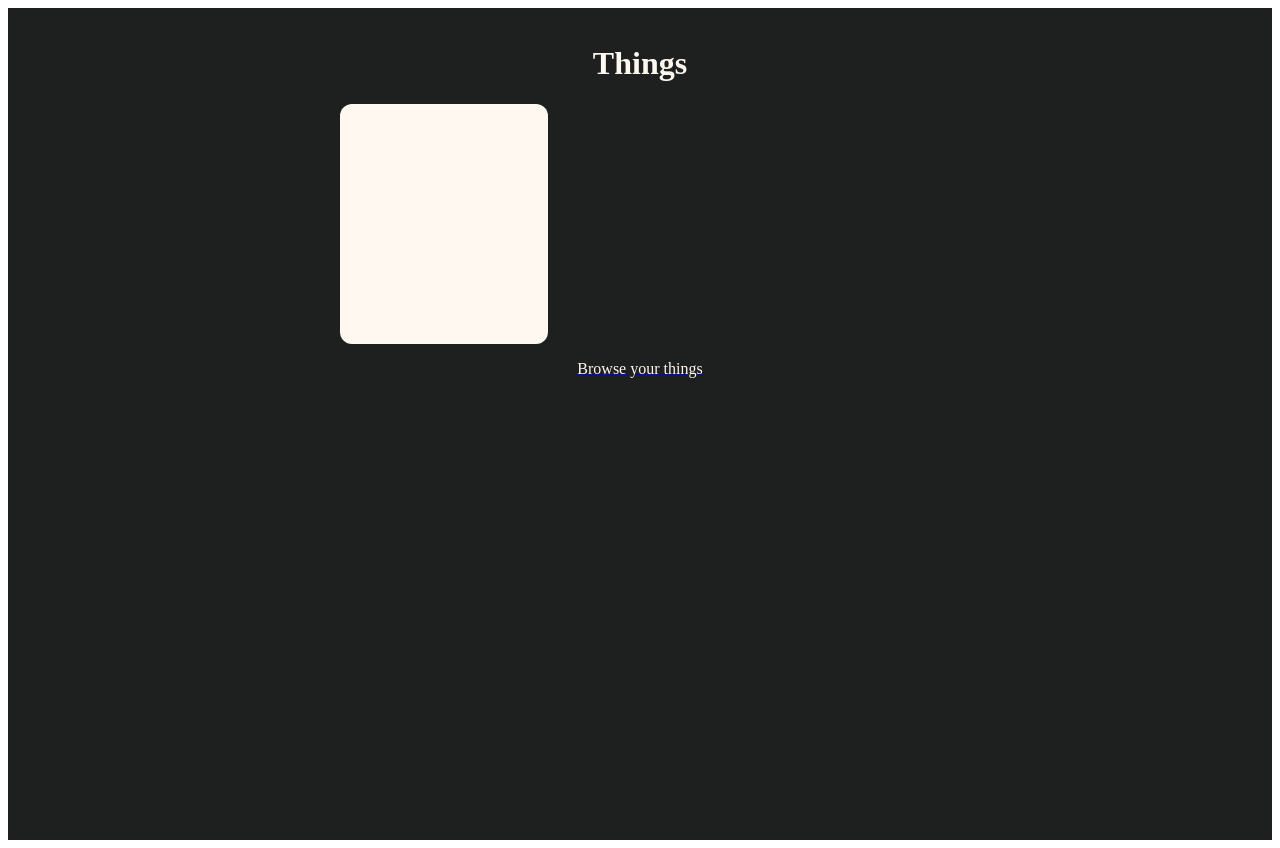
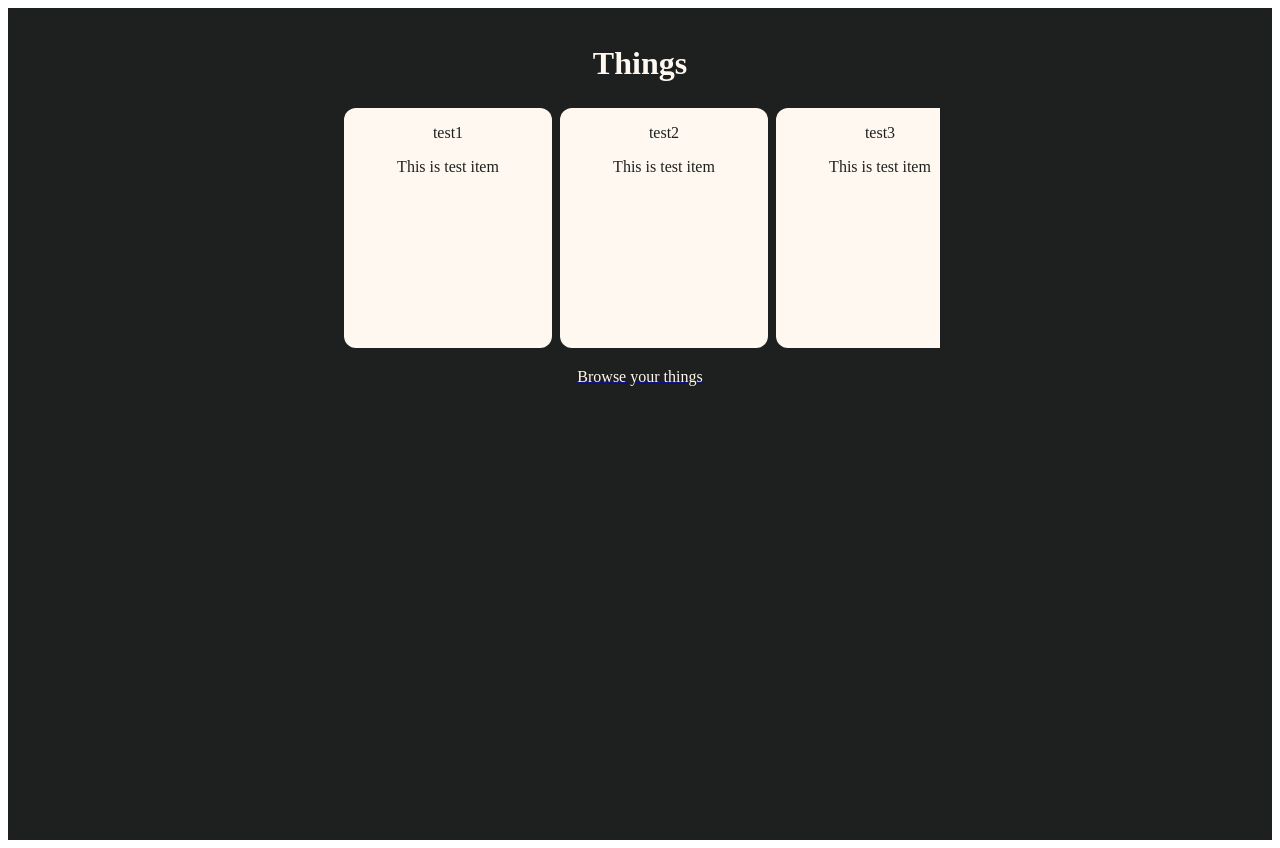
Before and after one commit to inonsdn/nthings, a Next.js app: page / in a window 1280 px wide. Built offline with nearby package versions, Linux system fonts and the light colour scheme.

Commit message:
update main page to show card of items and scroll

```diff
--- a/src/app/page.tsx
+++ b/src/app/page.tsx
@@ -1,16 +1,65 @@
 import Card from "@/components/Card";
 import ContentForm from "@/components/ContentForm";
 import Link from "next/link";
-import { Suspense } from 'react'
+
+interface ThingItem {
+    id: number
+    name: string
+    description: string
+}
+
+function onCardClick(itemId) {
+    console.log('itemId', itemId)
+}
+
+function generateCards(items: Array<ThingItem>) {
+    const cardComponents = []
+    for (let i = 0; i < items.length; i++) {
+        const item = items[i]
+        cardComponents.push((
+        <Card key={i} className='flex justify-center bg-bg-bright h-60 w-52 m-1 rounded-3 shrink-0'>
+            <p className='flex justify-center text-text-primary'>{item.name}</p>
+            <p className='flex justify-center text-text-primary'>{item.description}</p>
+        </Card>
+        ))
+    }
+    return cardComponents
+}
 
 export default function Home() {
+
+    const mockItems = [
+        {
+            id: 1,
+            name: 'test1',
+            description: 'This is test item'
+        },
+        {
+            id: 2,
+            name: 'test2',
+            description: 'This is test item'
+        },
+        {
+            id: 3,
+            name: 'test3',
+            description: 'This is test item'
+        },
+        {
+            id: 4,
+            name: 'test4',
+            description: 'This is test item'
+        }
+    ]
+
+    const cardComponents = generateCards(mockItems)
+
     return (
         <ContentForm>
             <div className='h-lvh p-4 bg-bg hover:rounded-br-full'>
                 <h1 className='flex justify-center text-text-bright'>Things</h1>
-                <Card className='bg-bg-bright h-60 w-52 rounded-3'>
-                    <p className='flex justify-center text-text-bright'>Content</p>
-                </Card>
+                <div className='flex overflow-x-auto min-w-10'>
+                    {cardComponents}
+                </div>
                 <Link href='/things'>
                     <p className='bg-bg flex justify-center text-text-bright'>Browse your things</p>
                 </Link>
--- a/src/components/Card.tsx
+++ b/src/components/Card.tsx
@@ -2,6 +2,8 @@
 interface CardProps {
     children: React.ReactNode;
     className: string;
+
+    onClick_cb: (() => void) | null
 }
 
 interface ClassNameObj {
@@ -37,16 +39,13 @@ function defaultClassName () {
     }
 }
 
-export default function Card({children, className = ''}: CardProps) {
+export default function Card({children, className = '', onClick_cb = null}: CardProps) {
     const classNames = extractClassName(className)
-
 
     const mainClassName = ' ' + className
     return (
-        // <div className='w-full mx-auto max-w-screen-2xl'>
-            <div className={mainClassName}>
-                <main className='min-w-0'>{children}</main>
-            </div>
-        // </div>
+        <div className={mainClassName} onClick={onClick_cb}>
+            <main className='min-w-0'>{children}</main>
+        </div>
     )
 }
```
